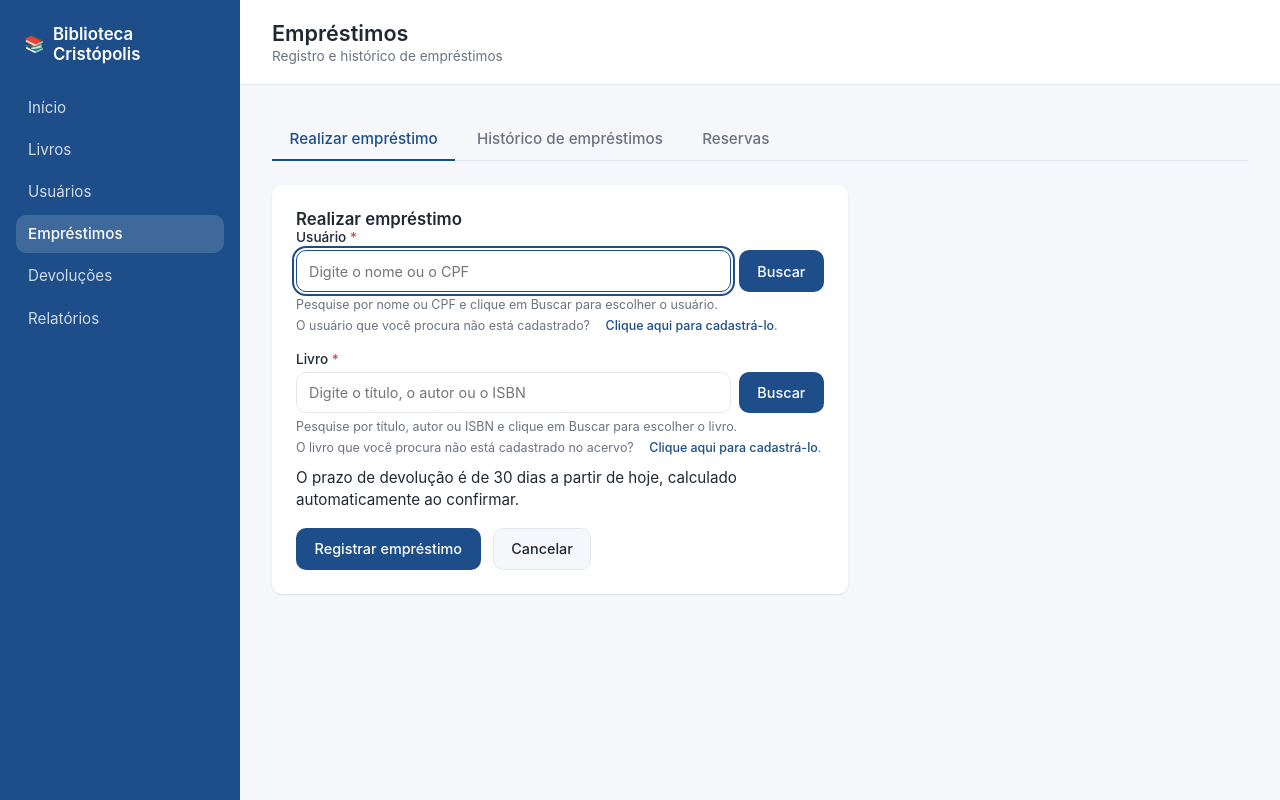
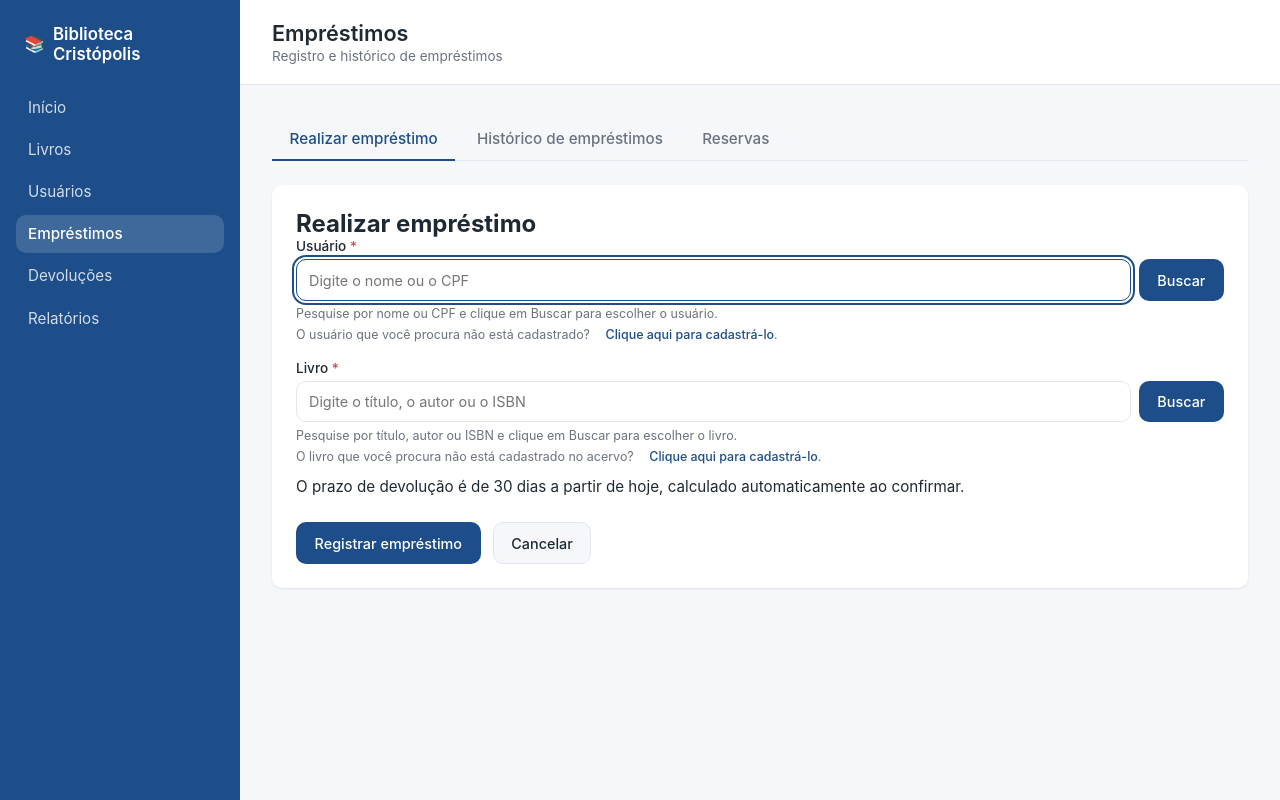
Before and after one commit to pi-ti-flavia-antonio/biblioteca-cristopolis, a Flask app: page /emprestimos/novo in a window 1280 px wide. Run offline with Flask 3, Linux system fonts and the light colour scheme.

Commit message:
Ajusta largura do formulário de empréstimos

```diff
--- a/app/templates/emprestimos/formulario.html
+++ b/app/templates/emprestimos/formulario.html
@@ -7,7 +7,7 @@
 {% block conteudo %}
 {% include "emprestimos/_abas.html" %}
 
-<section class="panel panel--narrow" aria-labelledby="form-heading">
+<section class="panel" aria-labelledby="form-heading">
     <h2 id="form-heading">Realizar empréstimo</h2>
 
     <form method="post" class="form" novalidate>
```
